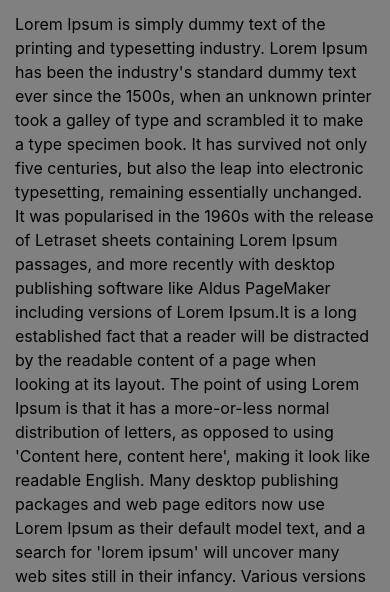
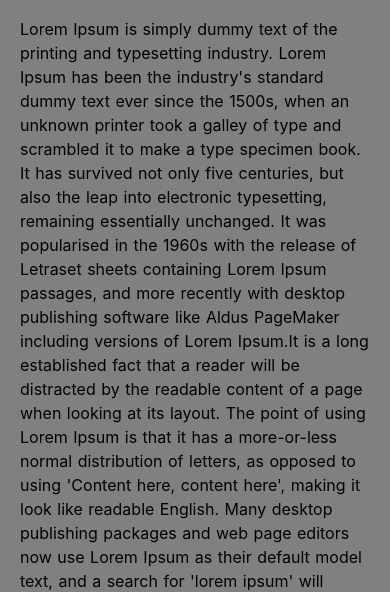
Before and after one commit to azadrahman/module3-solution, a plain HTML site: page index.html in a window 390 px wide. Shown: the part 229-821 px from the top of the page. Drawn offline with nearby package versions, Linux system fonts and the light colour scheme.

Commit message:
update style.css

```diff
--- a/css/style.css
+++ b/css/style.css
@@ -16,7 +16,7 @@
 #list{
 	background: #f6b319;
 	color: black;
-	font-size: 18px;
+	font-size: 20px;
 	font-weight: 900;
 	text-align: center;
 }
@@ -53,8 +53,23 @@
 	overflow: scroll;
 
 }
+#text-div p{
+	padding: 5px;
+	font-size: 16px;
+	word-spacing: 1px;
+}
 @media (min-width: 992px){
 	#list{
 		display: none;
 	}
 }
+@media (max-width: 767px){
+	#text-div p{
+	font-size: 16px;
+	word-spacing: 1px;
+}
+   #list a{
+   	font-size: 18px;
+   }
+
+}
```
